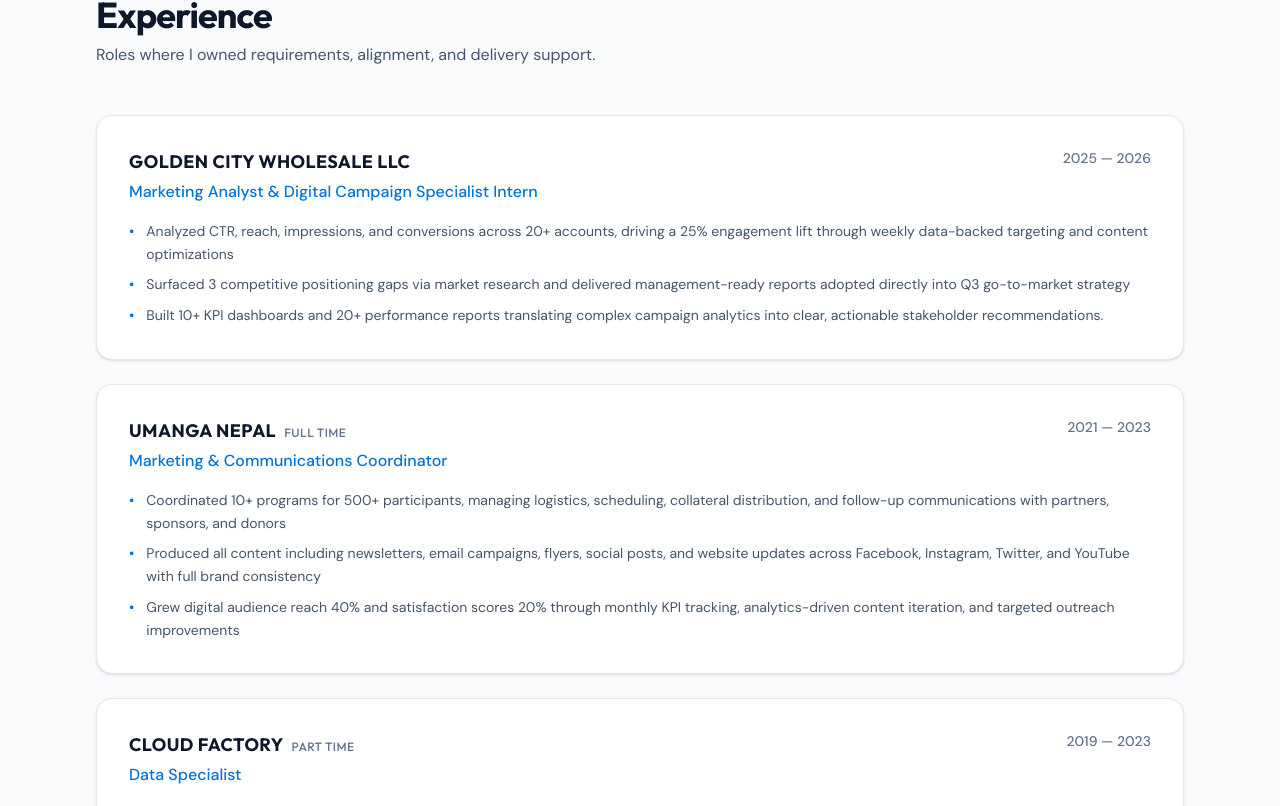
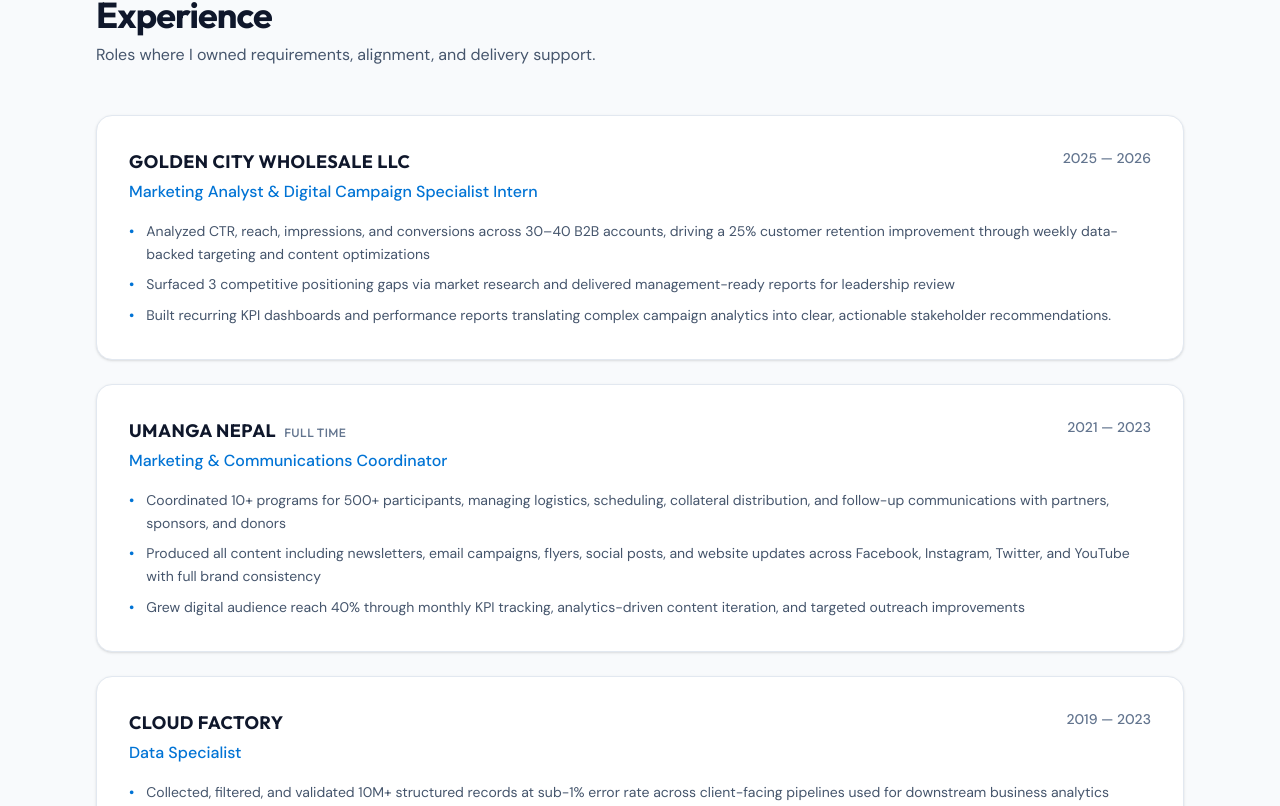
Before and after one commit to sushantdai/portfolioSushant, a React (Vite) app: page / in a window 1280 px wide. Shown: the part 1994-2800 px from the top of the page. Built offline with nearby package versions, Linux system fonts and the light colour scheme; no server answers.

Commit message:
Update Research content and experience entries; add Research nav

```diff
--- a/src/components/Footer.jsx
+++ b/src/components/Footer.jsx
@@ -22,12 +22,13 @@
             <a href="#experience" className="hover:text-white">
               Experience
             </a>
+            <a href="#research-background" className="hover:text-white">
+              Research
+            </a>
             <a href="#projects" className="hover:text-white">
               Projects
             </a>
-            <a href="#research-background" className="hover:text-white">
-              Research
-            </a>
+
             <a href="#blog" className="hover:text-white">
               Blog
             </a>
--- a/src/data/content.js
+++ b/src/data/content.js
@@ -29,7 +29,7 @@
 export const highlights = [
   { value: '4+', label: 'Years in Analytics & Marketing Experience', sub: 'End-to-end analysis • Data → decision' },
   { value: '10+', label: 'Campaigns & Data Projects', sub: 'From analysis → business decisions' },
-  { value: '10+', label: 'Analytics Tools & Platforms', sub: 'SQL • Tableau • SPSS • Power BI • R' },
+  { value: '10+', label: 'Analytics Tools & Platforms', sub: 'SQL • Tableau • SPSS • Power BI ' },
   { value: '180% ROI', label: '+25–40% Engagement Growth', sub: '10M+ records analyzed (<1% error)' },
 ]
 
@@ -57,36 +57,36 @@
 ]
 
 export const experience = [
-   {
+  {
     company: 'Golden City Wholesale LLC',
     role: 'Marketing Analyst & Digital Campaign Specialist Intern',
     period: '2025 — 2026',
     summary: [
-      'Analyzed CTR, reach, impressions, and conversions across 20+ accounts, driving a 25% engagement lift through weekly data-backed targeting and content optimizations',
-      'Surfaced 3 competitive positioning gaps via market research and delivered management-ready reports adopted directly into Q3 go-to-market strategy',
-      'Built 10+ KPI dashboards and 20+ performance reports translating complex campaign analytics into clear, actionable stakeholder recommendations.'
+      'Analyzed CTR, reach, impressions, and conversions across 30–40 B2B accounts, driving a 25% customer retention improvement through weekly data-backed targeting and content optimizations',
+      'Surfaced 3 competitive positioning gaps via market research and delivered management-ready reports for leadership review',
+      'Built recurring KPI dashboards and performance reports translating complex campaign analytics into clear, actionable stakeholder recommendations.'
     ]
   },
-   {
+  {
     company: 'Umanga Nepal',
     role: ' Marketing & Communications Coordinator',
     period: '2021 — 2023',
     type: 'Full time',
-    summary:[
+    summary: [
       'Coordinated 10+ programs for 500+ participants, managing logistics, scheduling, collateral distribution, and follow-up communications with partners, sponsors, and donors',
       'Produced all content including newsletters, email campaigns, flyers, social posts, and website updates across Facebook, Instagram, Twitter, and YouTube with full brand consistency',
-      'Grew digital audience reach 40% and satisfaction scores 20% through monthly KPI tracking, analytics-driven content iteration, and targeted outreach improvements'
+      'Grew digital audience reach 40% through monthly KPI tracking, analytics-driven content iteration, and targeted outreach improvements'
     ]
   },
   {
     company: 'Cloud Factory',
     role: 'Data Specialist',
     period: '2019 — 2023',
-    type: 'Part time',
-    summary:['Collected, filtered, and validated 10M+ structured records at sub-1% error rate across client-facing pipelines used for downstream business analytics',
-'Trained 30+ team members on QA and validation workflows, standardizing documentation that improved team throughput and consistency',
-'Supported reliable data infrastructure enabling accurate, timely reporting and decision-making across multiple client accounts simultaneously'
-]
+    summary: [
+      'Collected, filtered, and validated 10M+ structured records at sub-1% error rate across client-facing pipelines used for downstream business analytics',
+      'Trained 30+ team members on QA and validation workflows, standardizing documentation that improved team throughput and consistency',
+      'Supported reliable data infrastructure enabling accurate, timely reporting and decision-making across multiple client accounts simultaneously'
+    ]
   },
 ]
 export const projects = [
@@ -199,8 +199,7 @@
       title: 'Psychological Testing & Assessment',
       period: '2020–2022',
       items: [
-        'ABBPS, REIT, KNPI, BDI-II, WAT, WAPIS, RPM, 16PF, ANDI, Differential Aptitude Test',
-        '10-instrument battery spanning personality, EI, cognition, adjustment',
+        'Ten-instrument battery spanning personality (16PF, ABBPS), cognitive ability (RPM, Differential Aptitude Test), emotional intelligence (WAPIS), and clinical/adjustment screening (BDI-II, REIT, KNPI, WAT, ANDI)',
       ],
     },
     {
```
